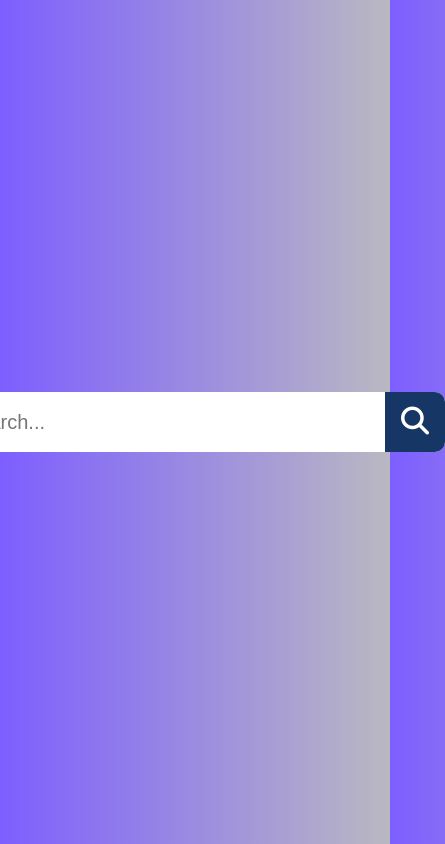
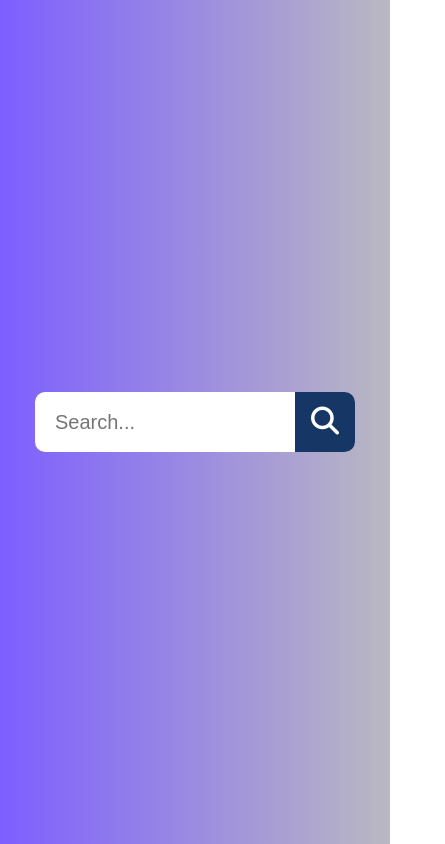
Before and after one commit to Widoguaiquirian/hiddenSearchBar, a plain HTML site: page index.html in a window 390 px wide. Both pictures are taken after a click on the button 195 px from the left and 422 px from the top of the page. Shown: the whole page, 445 px wide, since content can reach past the window. Drawn offline with Linux system fonts and the light colour scheme.

Commit message:
Mobile adjustment

```diff
--- a/_layout/main.css
+++ b/_layout/main.css
@@ -90,3 +90,17 @@ a {
   transform: translateX(440px) rotate(360deg);
   border-radius: 0 10px 10px 0;
 }
+
+@media (max-width: 600px) {
+  .container {
+    max-width: 90%;
+  }
+
+  .container.active .input {
+    width: 320px;
+  }
+  .container.active .btn {
+    transform: translateX(260px) rotate(360deg);
+    border-radius: 0 10px 10px 0;
+  }
+}
```
